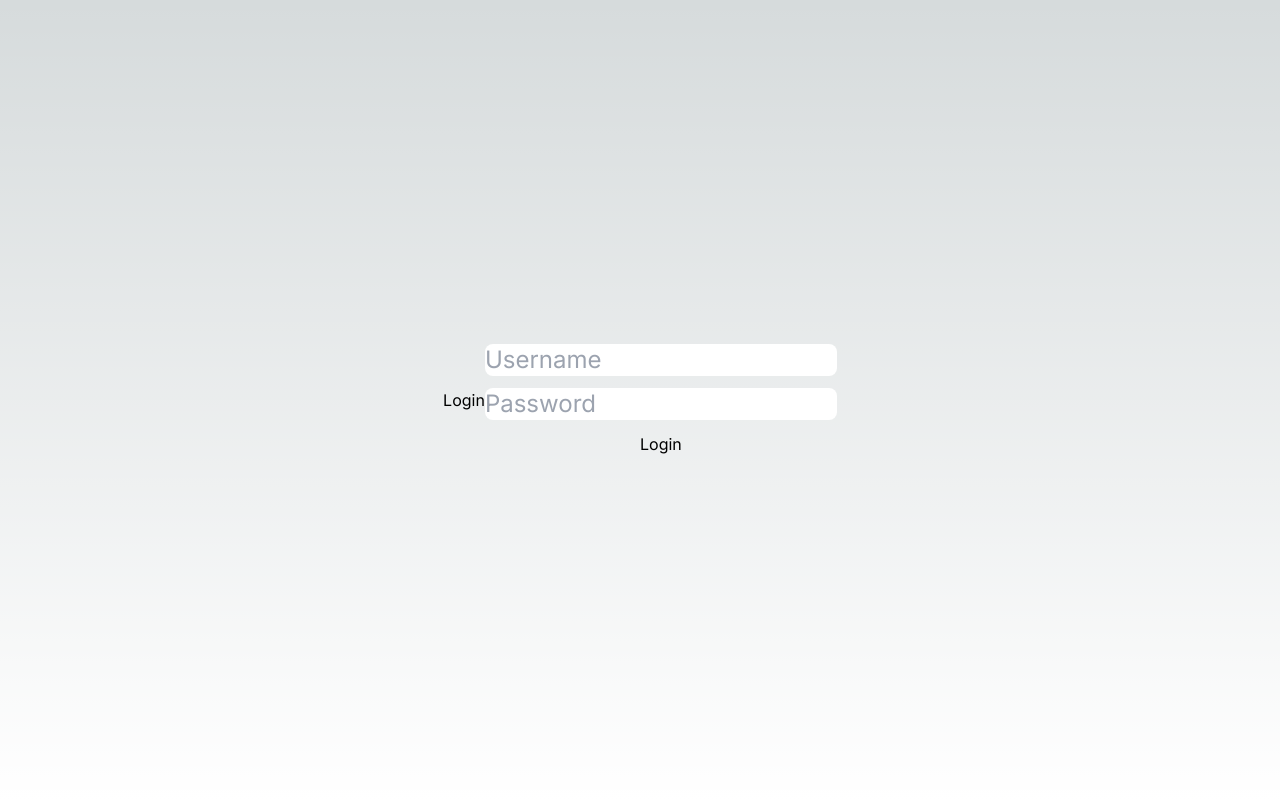
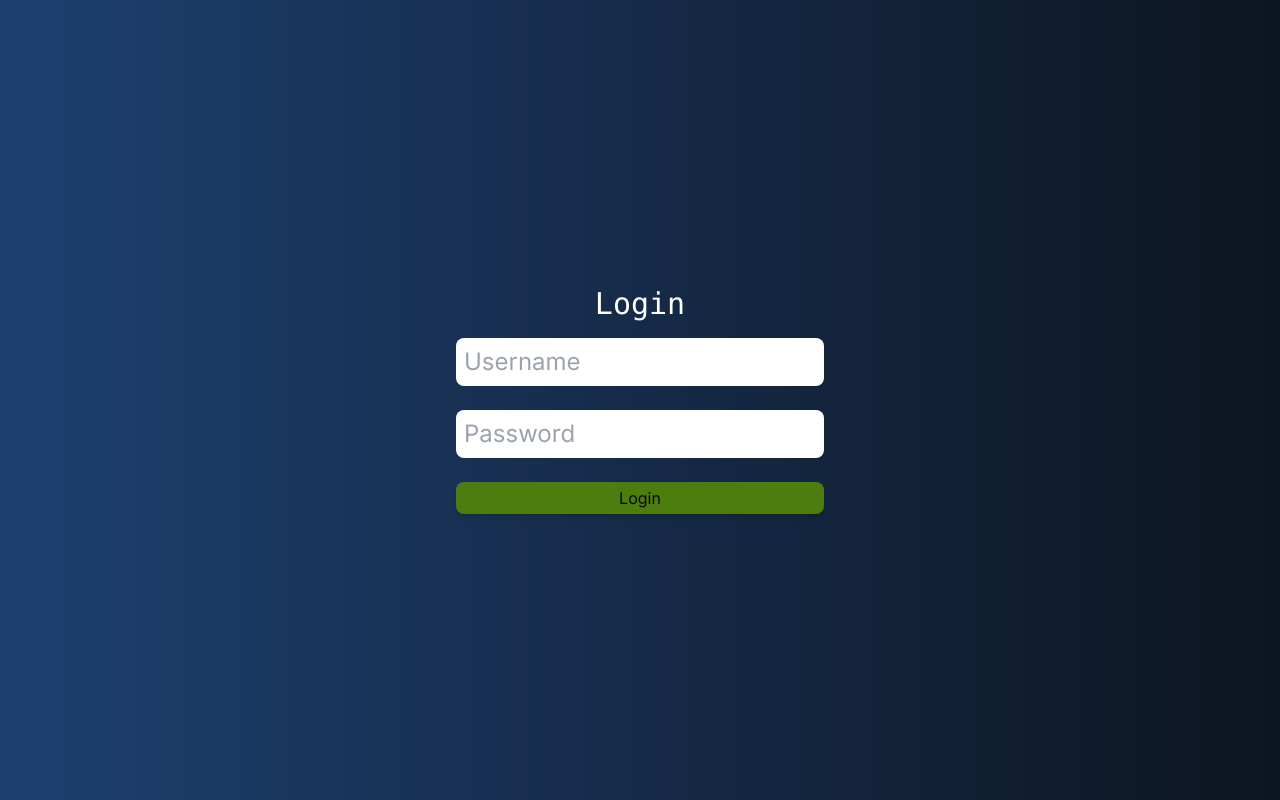
Before and after one commit to mael098/appcine, a Next.js app: page /login in a window 1280 px wide. Built offline with nearby package versions, Linux system fonts and the light colour scheme.

Commit message:
Actualizar estilos globales y de inicio de sesión

```diff
--- a/src/app/globals.css
+++ b/src/app/globals.css
@@ -3,7 +3,7 @@
 @tailwind utilities;
 
 :root {
-  --foreground-rgb: 0, 0, 0;
+  --background-start-rgb: 255, 255, 255;
   --background-start-rgb: 214, 219, 220;
   --background-end-rgb: 255, 255, 255;
 }
@@ -17,15 +17,22 @@
 }
 
 body {
-  color: rgb(var(--foreground-rgb));
-  background: linear-gradient(
-      to bottom,
-      transparent,
-      rgb(var(--background-end-rgb))
-    )
-    rgb(var(--background-start-rgb));
-    margin: 0;
-    padding: 0;
+  color: #0a0a0a;
+ background: linear-gradient(90deg, rgb(30, 64, 113)  0%, rgb(13, 21, 32)  100%);
+  background-attachment: fixed;
+  background-size: cover;
+  background-repeat: no-repeat;
+  background-position: center;
+  font-family: 'Roboto', sans-serif;
+  font-size: 16px;
+  line-height: 1.5;
+  margin: 0;
+  padding: 0;
+  min-height: 100vh;
+  display: flex;
+  flex-direction: column;
+  justify-content: center;
+  align-items: center;
 }
 
 @layer utilities {
@@ -33,3 +40,5 @@ body {
     text-wrap: balance;
   }
 }
+
+/* estilos del login */
--- a/src/app/login/page.tsx
+++ b/src/app/login/page.tsx
@@ -3,12 +3,12 @@
 
 export default function LoginPage() {
   return (
-    <div className="h-screen flex  justify-center items-center">
-      <h1>Login</h1>
-      <form className="flex flex-col gap-3">
-        <input type="text" placeholder="Username" className="text-2xl rounded-lg "/>
-        <input type="password" placeholder="Password" className="text-2xl rounded-lg "/>
-        <button type="submit">Login</button>
+    <div className="sm:max-w-full  flex flex-col justify-center items-center gap-4">
+      <h1 className="text-3xl font-mono text-white ">Login</h1>
+      <form className="flex flex-col gap-6 ">
+        <input type="text" placeholder="Username" className="text-2xl rounded-lg p-2" />
+        <input type="password" placeholder="Password" className="text-2xl rounded-lg p-2"/>
+        <button type="submit" className="bg-lime-700 p-1  rounded-lg shadow-md hover:bg-lime-600 ">Login</button>
       </form>
     </div>
   )
```
